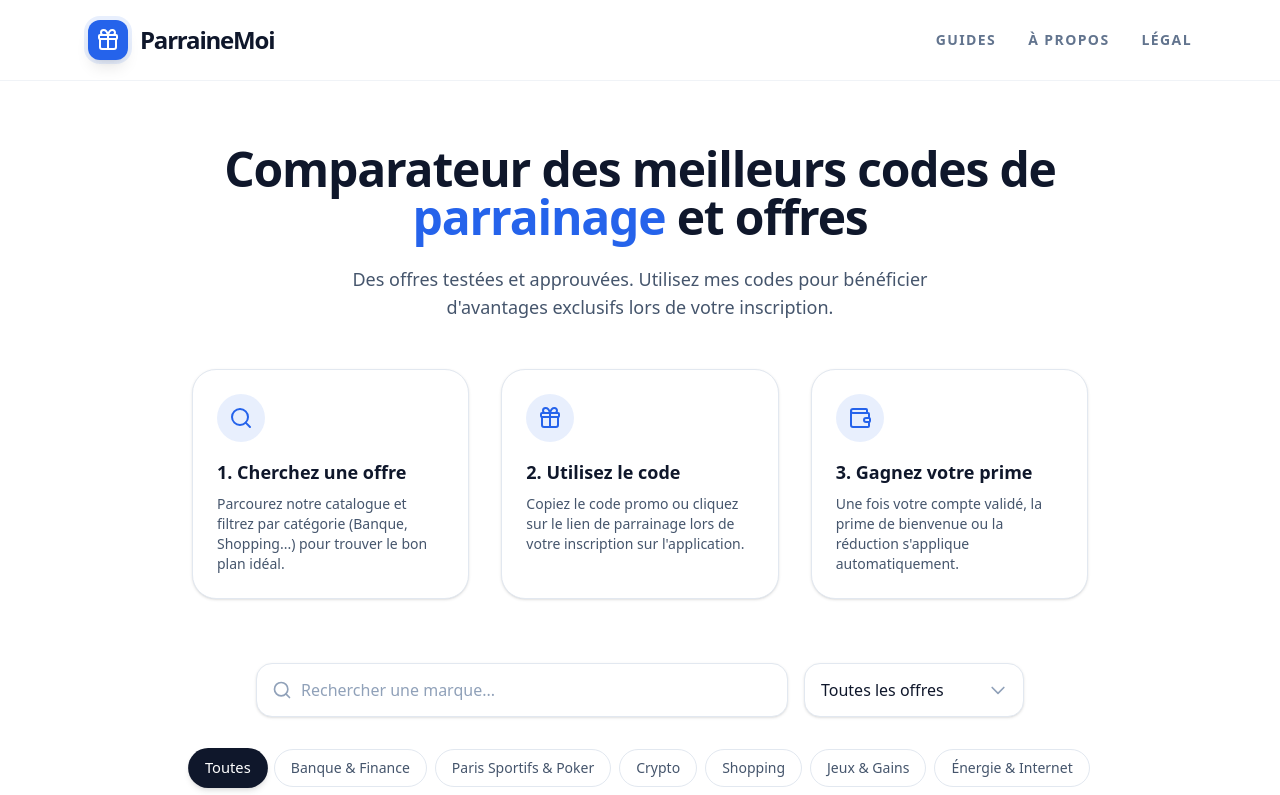
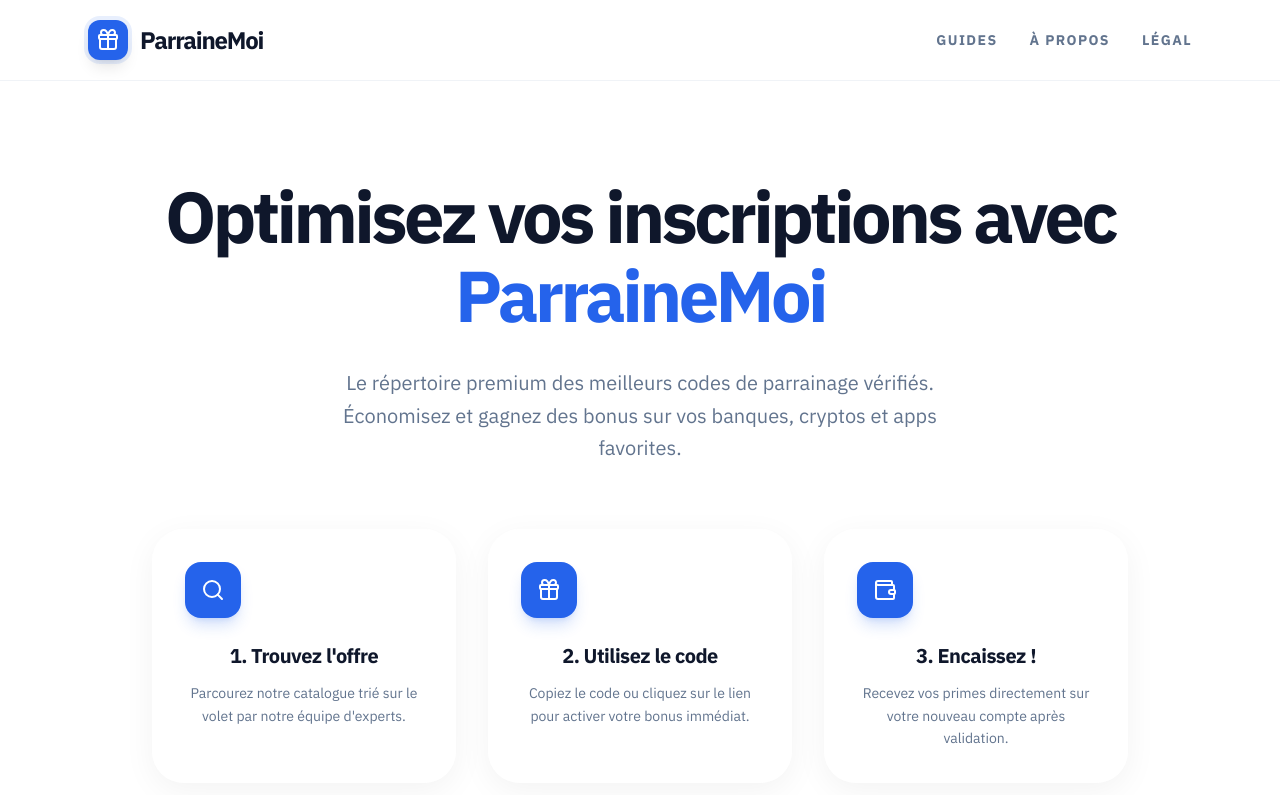
Before and after one commit to NACoaching/ParraineMoi, a Next.js app: page / in a window 1280 px wide. Shown: the top 795 px of the page. Built offline with nearby package versions, Linux system fonts and the light colour scheme.

Commit message:
fix: total restoration with reliable Dark Mode and full design system application

```diff
--- a/src/app/globals.css
+++ b/src/app/globals.css
@@ -2,9 +2,10 @@
 
 @theme {
   --color-primary: #2563eb;
-  --color-background: #ffffff;
-  --color-foreground: #0f172a;
   --font-sans: var(--font-plex-sans), ui-sans-serif, system-ui, sans-serif;
+
+  --color-background: var(--background);
+  --color-foreground: var(--foreground);
 }
 
 :root {
@@ -15,12 +16,14 @@
   --glass-border: rgba(255, 255, 255, 0.3);
 }
 
-.dark {
-  --background: #020617;
-  --foreground: #f8fafc;
-  --primary: #3b82f6;
-  --glass-bg: rgba(15, 23, 42, 0.6);
-  --glass-border: rgba(255, 255, 255, 0.05);
+@media (prefers-color-scheme: dark) {
+  :root {
+    --background: #020617;
+    --foreground: #f8fafc;
+    --primary: #3b82f6;
+    --glass-bg: rgba(15, 23, 42, 0.6);
+    --glass-border: rgba(255, 255, 255, 0.05);
+  }
 }
 
 @layer base {
@@ -31,7 +34,7 @@
   }
 }
 
-/* Hard-coded glass-card to avoid any @apply resolution issues during build */
+/* Hard-coded glass-card for maximum reliability */
 .glass-card {
   background: var(--glass-bg);
   backdrop-filter: blur(12px);
--- a/src/app/layout.tsx
+++ b/src/app/layout.tsx
@@ -81,7 +81,7 @@ export default function RootLayout({
 }>) {
   return (
     <html lang="fr">
-      <body className={`${ibmPlexSans.variable} font-sans antialiased min-h-screen flex flex-col bg-background text-foreground`}>
+      <body className={`${ibmPlexSans.className} antialiased min-h-screen flex flex-col bg-background text-foreground`}>
         <script
           type="application/ld+json"
           dangerouslySetInnerHTML={{ __html: JSON.stringify(jsonLd) }}
--- a/src/app/page.tsx
+++ b/src/app/page.tsx
@@ -70,37 +70,41 @@ export default function Home() {
         type="application/ld+json"
         dangerouslySetInnerHTML={{ __html: JSON.stringify(itemListJsonLd) }}
       />
-      <section className="w-full max-w-5xl px-4 sm:px-6 pt-16 pb-12 flex flex-col items-center text-center">
-        <h1 className="text-4xl sm:text-5xl font-extrabold tracking-tight text-slate-900 dark:text-white mb-6">
-          Comparateur des meilleurs codes de <span className="text-primary">parrainage</span> et offres
+      <section className="w-full max-w-6xl px-6 pt-24 pb-20 flex flex-col items-center text-center">
+        <h1 className="text-5xl sm:text-6xl md:text-7xl font-bold tracking-tighter text-slate-900 dark:text-white mb-8 leading-[1.1]">
+          Optimisez vos inscriptions avec <span className="text-primary">ParraineMoi</span>
         </h1>
-        <p className="text-lg text-slate-600 dark:text-slate-400 max-w-2xl mb-12">
-          Des offres testées et approuvées. Utilisez mes codes pour bénéficier d&apos;avantages exclusifs lors de votre inscription.
+        <p className="text-xl text-slate-500 dark:text-slate-400 max-w-2xl mb-16 leading-relaxed">
+          Le répertoire premium des meilleurs codes de parrainage vérifiés. Économisez et gagnez des bonus sur vos banques, cryptos et apps favorites.
         </p>
 
         {/* Comment ça marche */}
-        <div className="grid grid-cols-1 md:grid-cols-3 gap-8 mb-16 w-full max-w-4xl mx-auto text-left">
-          <div className="flex flex-col items-center md:items-start text-center md:text-left bg-white dark:bg-slate-900 border border-slate-200 dark:border-slate-800 p-6 rounded-3xl shadow-sm hover:shadow-md transition-shadow">
-            <div className="h-12 w-12 rounded-full bg-primary/10 text-primary flex items-center justify-center mb-4">
-              <Search className="h-6 w-6" />
+        <div className="grid grid-cols-1 md:grid-cols-3 gap-8 mb-24 w-full">
+          {[
+            {
+              icon: <Search className="h-6 w-6" />,
+              title: "1. Trouvez l'offre",
+              desc: "Parcourez notre catalogue trié sur le volet par notre équipe d'experts."
+            },
+            {
+              icon: <Gift className="h-6 w-6" />,
+              title: "2. Utilisez le code",
+              desc: "Copiez le code ou cliquez sur le lien pour activer votre bonus immédiat."
+            },
+            {
+              icon: <Wallet className="h-6 w-6" />,
+              title: "3. Encaissez !",
+              desc: "Recevez vos primes directement sur votre nouveau compte après validation."
+            }
+          ].map((step, i) => (
+            <div key={i} className="glass-card p-8 group">
+              <div className="h-14 w-14 rounded-2xl bg-primary text-white flex items-center justify-center mb-6 shadow-lg shadow-primary/20 group-hover:scale-110 transition-transform">
+                {step.icon}
+              </div>
+              <h3 className="font-bold text-slate-900 dark:text-white mb-3 text-xl tracking-tight">{step.title}</h3>
+              <p className="text-slate-500 dark:text-slate-400 text-sm leading-relaxed">{step.desc}</p>
             </div>
-            <div className="font-bold text-slate-900 dark:text-white mb-2 text-lg">1. Cherchez une offre</div>
-            <p className="text-slate-600 dark:text-slate-400 text-sm">Parcourez notre catalogue et filtrez par catégorie (Banque, Shopping...) pour trouver le bon plan idéal.</p>
-          </div>
-          <div className="flex flex-col items-center md:items-start text-center md:text-left bg-white dark:bg-slate-900 border border-slate-200 dark:border-slate-800 p-6 rounded-3xl shadow-sm hover:shadow-md transition-shadow">
-            <div className="h-12 w-12 rounded-full bg-primary/10 text-primary flex items-center justify-center mb-4">
-              <Gift className="h-6 w-6" />
-            </div>
-            <div className="font-bold text-slate-900 dark:text-white mb-2 text-lg">2. Utilisez le code</div>
-            <p className="text-slate-600 dark:text-slate-400 text-sm">Copiez le code promo ou cliquez sur le lien de parrainage lors de votre inscription sur l&apos;application.</p>
-          </div>
-          <div className="flex flex-col items-center md:items-start text-center md:text-left bg-white dark:bg-slate-900 border border-slate-200 dark:border-slate-800 p-6 rounded-3xl shadow-sm hover:shadow-md transition-shadow">
-            <div className="h-12 w-12 rounded-full bg-primary/10 text-primary flex items-center justify-center mb-4">
-              <Wallet className="h-6 w-6" />
-            </div>
-            <div className="font-bold text-slate-900 dark:text-white mb-2 text-lg">3. Gagnez votre prime</div>
-            <p className="text-slate-600 dark:text-slate-400 text-sm">Une fois votre compte validé, la prime de bienvenue ou la réduction s&apos;applique automatiquement.</p>
-          </div>
+          ))}
         </div>
 
         <ReferralGrid referrals={referrals} />
```
